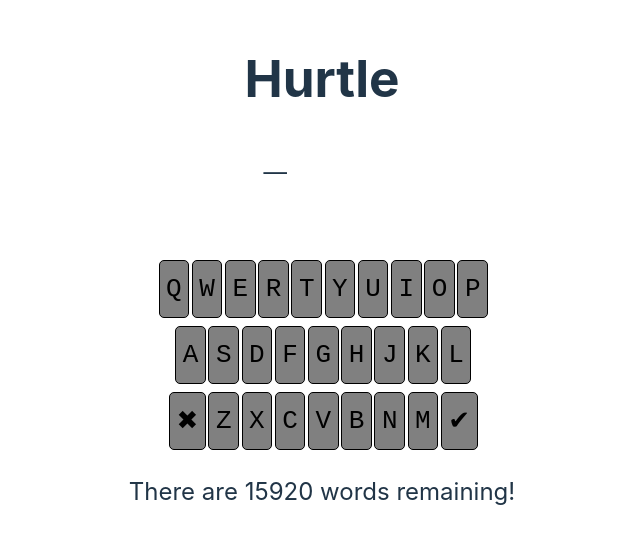
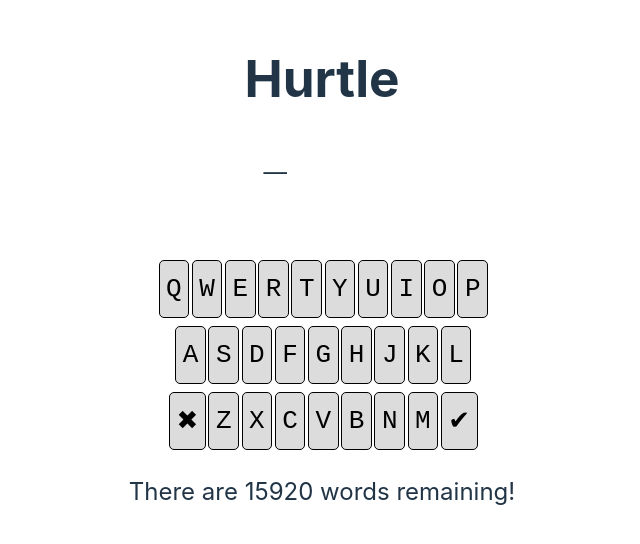
Before and after one commit to GrandAdmiralGergar/hurtle, a React (Vite) app: page / in a window 1280 px wide. Shown: the part 148-692 px from the top of the page, without its empty margins (318-958 px from the left). Built offline with nearby package versions, Linux system fonts and the light colour scheme.

Commit message:
Swapped unused/wrong colors, updated game over message to have a link to dictionary word

```diff
--- a/src/App.jsx
+++ b/src/App.jsx
@@ -14,9 +14,9 @@ function colorFunction(patternCode) {
     case GuessEnum.PLACE:
       return "yellow";
     case GuessEnum.WRONG:
+      return "gray";
+    case GuessEnum.UNUSED:
       return "gainsboro";
-    case GuessEnum.UNUSED:
-      return "gray";
   }
   return "black";
 }
@@ -70,8 +70,7 @@ function App() {
   const [guess, setGuess] = useState('');
   const [history, setHistory] = useState([]);
   const [possibleWords, setPossibleWords] = useState(allWords); // Assume you have a list of possible words
-//  const [triedInvalidWord, setTriedInvalidWord] = useState(false);
-//  const [guessIsValidWord, setGuessIsValidWord] = useState(false);
+  const [answer, setAnswer] = useState('');
   const [gameOver, setGameOver] = useState(false);
   const [keymap, setKeymap] = useState(defaultKeymap);
 
@@ -147,6 +146,7 @@ function App() {
 
       if (effectivePattern == [GuessEnum.CORRECT, GuessEnum.CORRECT, GuessEnum.CORRECT, GuessEnum.CORRECT, GuessEnum.CORRECT].join("")) {
         setGameOver(true);
+        setAnswer(submittedGuess);
       }
 
       setGuess('');
@@ -283,8 +283,6 @@ function App() {
   return (
     <div className="App">
       <h1>Hurtle</h1>
-      {gameOver ? <p>Game Over! You’ve narrowed it down!</p> : null}
-
       <div className="board">
         {history.map((entry) => (
           <FormatGuess submittedGuess={entry.submittedGuess} pattern={entry.effectivePattern} />
@@ -295,6 +293,7 @@ function App() {
           { guess.length == 5 ? guess : (guess + "_").padEnd(5) }
         </span>
       </div>
+      {gameOver ? <h2>You did it! The word was obviously <a target="_blank" rel="noopener noreferrer" href={"https://www.merriam-webster.com/dictionary/" + answer}>{answer}</a></h2> : null}
       <div className="keyboard">
         <FormatKeymap keymap={keymap} letterClickFunction={addCharacterToGuess} />
       </div>
```
